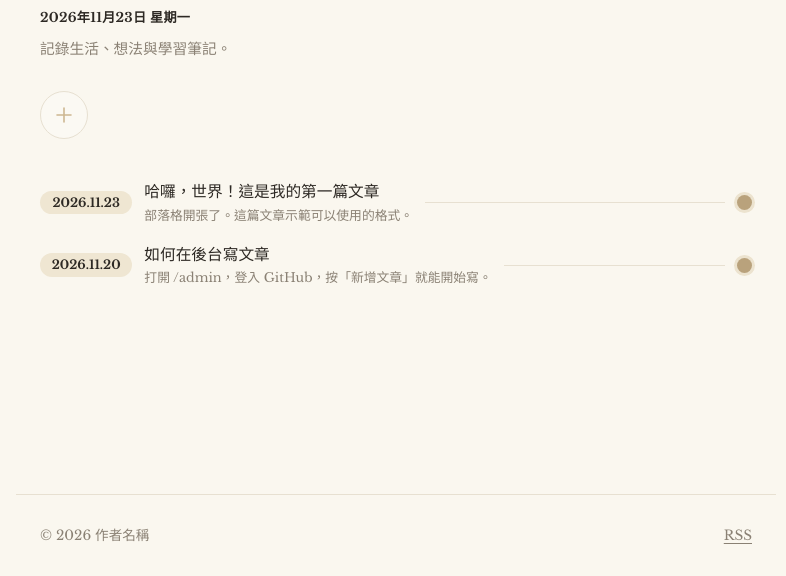
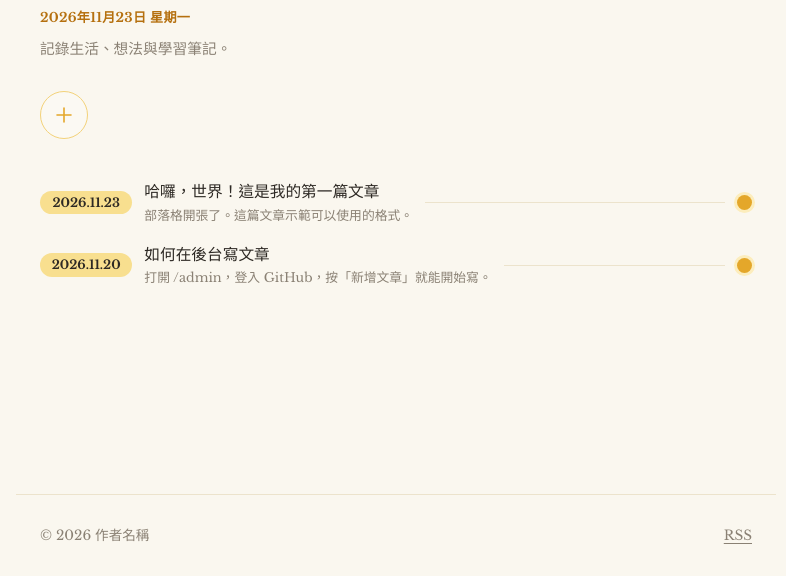
Before and after one commit to wwhitw-ship-it/wwhitw-ship-it.github.io, an Astro site: page / in a window 1280 px wide. Shown: the part 224-800 px from the top of the page, without its empty margins (244-1030 px from the left). Built offline with nearby package versions, Linux system fonts and the light colour scheme; Astro itself is replaced by a stand-in of ours.

Commit message:
加入活力點綴色：向日葵與繽紛兩種選擇
Co-Authored-By: Claude Opus 5.5 <noreply@anthropic.com>
Claude-Session: https://claude.ai/code/session_01NRLCTnQ9hMEJmxjPusHq8G

```diff
--- a/src/layouts/Base.astro
+++ b/src/layouts/Base.astro
@@ -23,7 +23,7 @@ const tabs = [
 ] as const;
 ---
 <!doctype html>
-<html lang={SITE.lang} data-theme={SITE.theme}>
+<html lang={SITE.lang} data-theme={SITE.theme} data-accent={SITE.accent}>
   <head>
     <meta charset="utf-8" />
     <meta name="viewport" content="width=device-width, initial-scale=1, viewport-fit=cover" />
--- a/src/site.config.ts
+++ b/src/site.config.ts
@@ -8,6 +8,8 @@ export const SITE = {
   lang: 'zh-Hant',
   /** 配色：cream（米白，預設）、butter（奶油黃）、yellow（亮黃）、gray（灰）、lavender（淡紫） */
   theme: 'cream' as 'cream' | 'butter' | 'yellow' | 'gray' | 'lavender',
+  /** 活力點綴（cream 配色適用）：calm（素雅）、sunny（向日葵黃）、colorful（繽紛粉彩） */
+  accent: 'sunny' as 'calm' | 'sunny' | 'colorful',
   /** 首頁是否顯示「＋」寫文章按鈕（連到後台） */
   showWriteButton: true,
 };
--- a/src/styles/global.css
+++ b/src/styles/global.css
@@ -15,6 +15,31 @@
   --accent: #8b6f45;    /* 連結 */
   --code-bg: #f3eee3;
 }
+/* ===== 活力點綴（在 src/site.config.ts 的 accent 切換，只作用於 cream 配色） ===== */
+/* A. 向日葵：單一亮黃強調色 */
+[data-theme='cream'][data-accent='sunny'] {
+  --pill: #f8df8f; --dot: #e4a72a; --dot-ring: #fcedbd; --line: #ece3cc;
+  --icon: #f0c04a; --icon-shade: #d99a1c; --accent: #b5700f; --hero-em: #d68a10;
+  --today: #b5700f; --fab: #e4a72a; --fab-edge: #f3d27a; --code-bg: #fbf1d2;
+}
+/* B. 繽紛：每列輪流使用不同粉彩色 */
+[data-theme='cream'][data-accent='colorful'] {
+  --pill: #f9e199; --dot: #e3a62b; --dot-ring: #fcedc0; --line: #ece4d3;
+  --accent: #c1603a; --hero-em: #c9633b; --today: #5f8a5a; --fab: #c9633b; --fab-edge: #f1c6ae;
+  --code-bg: #f6efe0;
+}
+[data-accent='colorful'] .rows .row:nth-child(5n+2) { --pill: #f9d2bb; --dot: #d9764a; --dot-ring: #fbe2d3; }
+[data-accent='colorful'] .rows .row:nth-child(5n+3) { --pill: #d3e6c8; --dot: #6e9b62; --dot-ring: #e3efdc; }
+[data-accent='colorful'] .rows .row:nth-child(5n+4) { --pill: #cfe0f2; --dot: #5b88b8; --dot-ring: #e0ebf7; }
+[data-accent='colorful'] .rows .row:nth-child(5n+5) { --pill: #e3d5f0; --dot: #8c6bb3; --dot-ring: #eee5f6; }
+[data-accent='colorful'] .tab-bar a:nth-child(1) { --icon: #efbd45; --icon-shade: #d99a1c; }
+[data-accent='colorful'] .tab-bar a:nth-child(2) { --icon: #ee9a72; --icon-shade: #d9764a; }
+[data-accent='colorful'] .tab-bar a:nth-child(3) { --icon: #8db881; --icon-shade: #6e9b62; }
+[data-accent='colorful'] .tags li:nth-child(4n+2) a { background: #fbe2d3; }
+[data-accent='colorful'] .tags li:nth-child(4n+3) a { background: #e3efdc; }
+[data-accent='colorful'] .tags li:nth-child(4n+4) a { background: #e0ebf7; }
+[data-accent='colorful'] .tags li:nth-child(4n+1) a { background: #fcedc0; }
+
 /* 原本較黃的奶油色 */
 [data-theme='butter'] {
   --bg: #fcf7da; --text: #2a2418; --muted: #7d7356; --pill: #ecd59c; --line: #e6d9a6;
@@ -69,18 +94,18 @@ main.wrap { flex: 1; padding-top: 40px; padding-bottom: 72px; }
 .hero { margin-bottom: 28px; }
 .hero h1 { margin: 0; font-weight: 400; font-size: 3rem; line-height: 1.12; letter-spacing: -.01em; }
 .hero h1 span, .hero h1 em { display: block; }
-.hero h1 em { font-style: italic; }
+.hero h1 em { font-style: italic; color: var(--hero-em, inherit); }
 .hero.small h1 { font-size: 2.4rem; }
-.today { margin: 10px 0 0; font-size: .82rem; font-weight: 700; letter-spacing: .02em; }
+.today { color: var(--today, inherit); margin: 10px 0 0; font-size: .82rem; font-weight: 700; letter-spacing: .02em; }
 .intro { margin: 6px 0 0; color: var(--muted); font-size: .92rem; }
 
 /* ===== 圓形＋按鈕 ===== */
 .fab {
   display: grid; place-items: center; width: 48px; height: 48px; border-radius: 50%;
-  border: 1.5px solid var(--line); background: color-mix(in srgb, var(--bar) 70%, transparent);
+  border: 1.5px solid var(--fab-edge, var(--line)); background: color-mix(in srgb, var(--bar) 70%, transparent);
   margin: 0 0 32px; transition: transform .15s, background .15s;
 }
-.fab svg { width: 24px; height: 24px; stroke: var(--icon); stroke-width: 1.6; stroke-linecap: round; fill: none; }
+.fab svg { width: 24px; height: 24px; stroke: var(--fab, var(--icon)); stroke-width: 1.6; stroke-linecap: round; fill: none; }
 .fab:hover { transform: scale(1.06); background: var(--bar); }
 
 /* ===== 文章列（日期膠囊 ─ 細線 ─ 圓點） ===== */
@@ -180,7 +205,7 @@ main.wrap { flex: 1; padding-top: 40px; padding-bottom: 72px; }
     -webkit-backdrop-filter: blur(14px); backdrop-filter: blur(14px);
     border: 1.5px solid var(--bar-edge); border-radius: 99px;
   }
-  .tab-bar a { display: grid; place-items: center; width: 64px; height: 56px; border-radius: 99px; text-decoration: none; opacity: .72; transition: opacity .15s; }
+  .tab-bar a { display: grid; place-items: center; width: 64px; height: 56px; border-radius: 99px; text-decoration: none; opacity: .6; transition: opacity .15s; }
   .tab-bar a[aria-current='page'] { opacity: 1; }
   .tab-bar a span { position: absolute; width: 1px; height: 1px; overflow: hidden; clip: rect(0 0 0 0); }
 }
```
